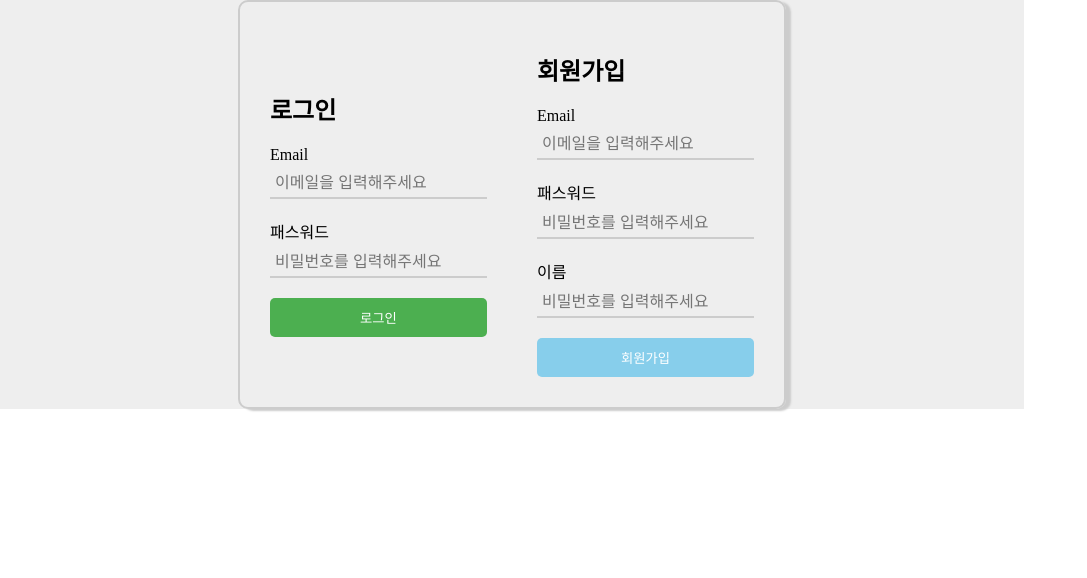
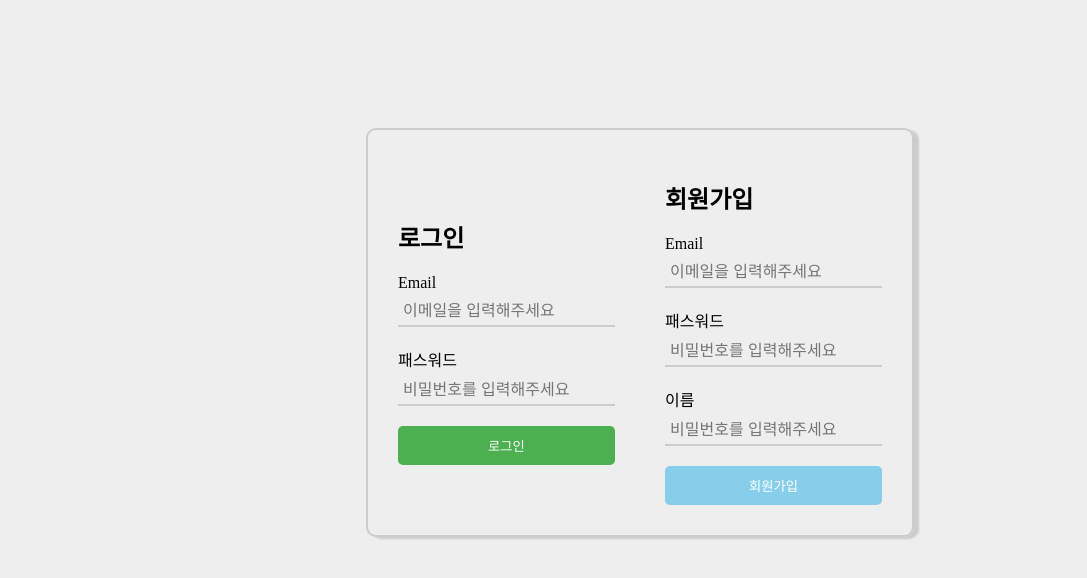
Before and after one commit to hyunjunyong/next-ts, a Next.js app: page / in a window 1280 px wide. Shown: the top 578 px of the page, without its empty margins (0-1087 px from the left). Built offline with nearby package versions, Linux system fonts and the light colour scheme.

Commit message:
layout css

```diff
--- a/src/app/(main)/layout.tsx
+++ b/src/app/(main)/layout.tsx
@@ -52,7 +52,7 @@ export default function RootLayout({
               </li>
             </ul>
           </nav>
-          <div className="child">{children}</div>
+          <div className="mainChild">{children}</div>
         </div>
       </body>
     </html>
--- a/src/app/globals.css
+++ b/src/app/globals.css
@@ -1,7 +1,9 @@
 html,
 body {
   height: 100%;
+  width: 100%;
   margin: 0;
+  background-color: #eee;
 }
 h1 {
   margin: 0;
@@ -56,10 +58,13 @@ a {
   display: flex;
   align-items: center;
 }
-.child {
+/* .child {
+  width: 100%;
+  height: 100%;
+} */
+.mainChild {
   width: 80%;
 }
-
 .bgGray {
   background-color: #e0e0e0;
   height: 100%;
--- a/src/app/login.css
+++ b/src/app/login.css
@@ -1,4 +1,5 @@
 .login {
+  padding-top: 10%;
   display: flex;
   justify-content: center;
   align-items: center;
```
